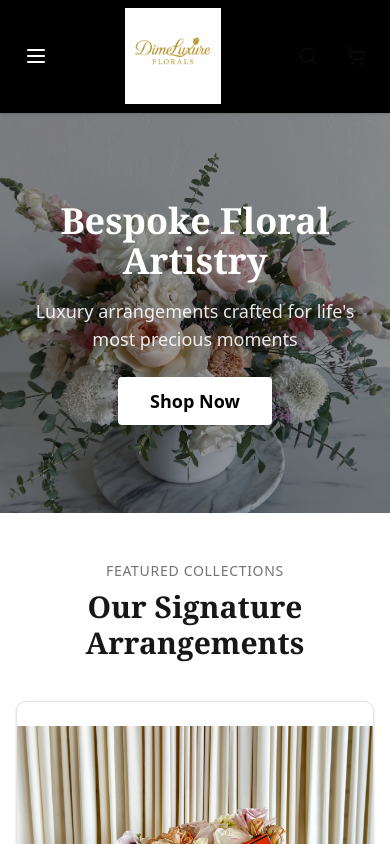
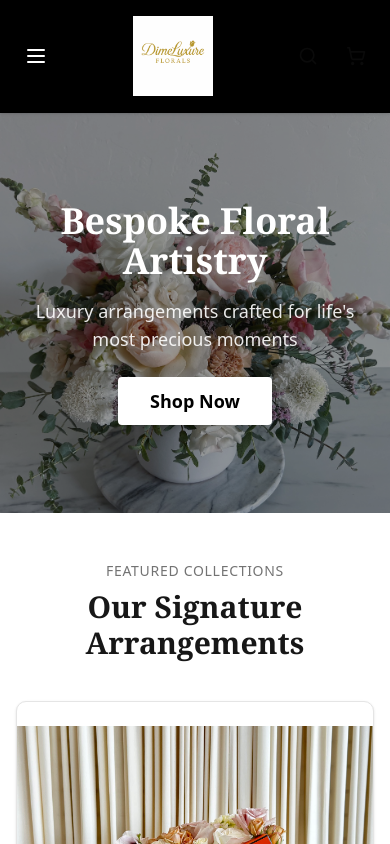
Before and after one commit to fabianYadagroup/dimeluxure-florals, a React (Vite) app: page / in a window 390 px wide. Shown: the top 844 px of the page. Built offline with nearby package versions, Linux system fonts and the light colour scheme.

Commit message:
Make logo fluid and responsive with max 250px width, perfectly centered

```diff
--- a/src/App.jsx
+++ b/src/App.jsx
@@ -117,7 +117,7 @@ function App() {
       {/* Header - Sticky Navigation */}
       <header className="bg-black border-b border-black sticky top-0 z-50 shadow-sm">
         <div className="max-w-7xl mx-auto px-4 sm:px-6 lg:px-8">
-          <div className="flex items-center justify-between h-28 md:h-36 lg:h-40">
+          <div className="flex items-center justify-between py-4 md:py-5 lg:py-6">
             {/* Mobile Menu Button */}
             <button
               className="lg:hidden p-2 text-white hover:text-gold transition-colors"
@@ -127,11 +127,12 @@ function App() {
             </button>
 
             {/* Centered Logo */}
-            <div className="flex-1 flex justify-center lg:justify-center">
+            <div className="flex-1 flex justify-center items-center">
               <img
                 src={logo}
                 alt="Dime LUXURE Florals"
-                className="h-24 md:h-32 lg:h-36 w-auto object-contain"
+                className="w-40 sm:w-48 md:w-56 lg:w-60 xl:w-64 max-w-[250px] h-auto object-contain"
+                style={{ maxHeight: '80px' }}
               />
             </div>
 
```
